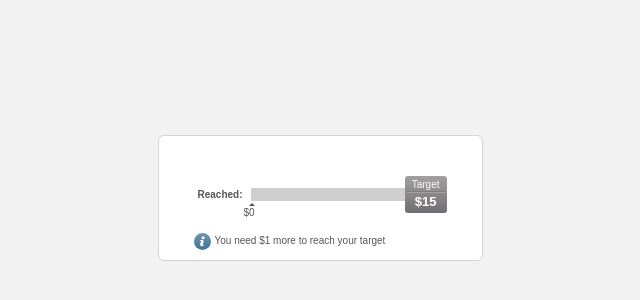
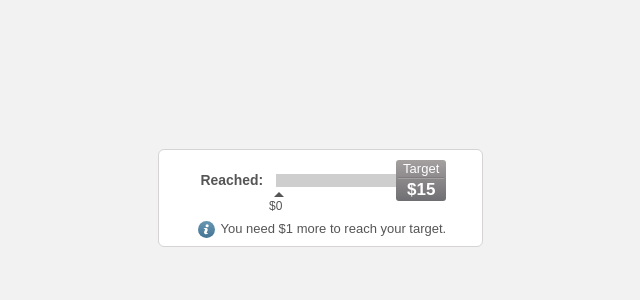
Before and after one commit to merethlot/indicator, a website: page app/index.html in a window 1280 px wide. Shown: the part 202-502 px from the top of the page, without its empty margins (320-960 px from the left). Drawn offline with nearby package versions, Linux system fonts and the light colour scheme; files that its build step writes are made by us from their sources; no server answers; files whose address does not match are found by name.

Commit message:
final styling

```diff
--- a/app/index.html
+++ b/app/index.html
@@ -38,7 +38,7 @@
         </div>
       </div>
       <div class="result-description js-result-description">
-        <span class="result-description-icon"><i class="icon icon-info"></i></span>You need $<span class="js-need-more">1</span> more to reach your target
+        <span class="result-description-icon"><i class="icon icon-info"></i></span>You need $<span class="js-need-more">1</span> more to reach your target.
       </div>
     </div>
   </section>
--- a/app/less/application.less
+++ b/app/less/application.less
@@ -9,7 +9,7 @@
   justify-content: center;
   align-items: center;
   background-color: #f2f2f2;
-  font-size: 10px;
+  font-size: 12px;
   color: #555;
 }
 
@@ -20,12 +20,12 @@
 .result {
   display: flex;
   flex-direction: row;
-  justify-content: center;
+  justify-content: flex-start;
   align-items: center;
   margin-bottom: 20px;
   &-wrapper {
     width: 325px;
-    padding: 40px 35px 10px;
+    padding: 10px 17px 8px 39px;
     border-radius: 6px;
     border: 1px solid #d5d3d3;
     background-color: #fff;
@@ -36,21 +36,21 @@
     &-wrapper {
       position: relative;
       // padding-bottom: 20px;
-      flex: 1 0 120px;
+      flex: 0 0 120px;
     }
   }
   &-info {
-    padding: 0 8px 0 4px;
+    padding: 0 13px 0 3px;
     font-weight: bold;
+    font-size: 1.16em;
+    line-height: 1.1;
 
   }
   &-target {
-    margin-left: 7px;
     color: #fff;
     border-radius: 3px;
-    padding: 3px 2px;
+    padding: 1px 2px 0;
     text-align: center;
-
     /* Permalink - use to edit and share this gradient: http://colorzilla.com/gradient-editor/#a5a0a0+0,6f6e72+100 */
     background: #a5a0a0; /* Old browsers */
     background: -moz-linear-gradient(top, #a5a0a0 0%, #6f6e72 100%); /* FF3.6-15 */
@@ -63,12 +63,13 @@
     &-text {
       border-bottom: 1px solid  #7f7d80;
       padding: 0 5px 1px;
+      font-size: 13px;
       .success & {
         border-bottom-color: #029610;
       }
     }
     &-amount {
-      font-size: 13px;
+      font-size: 17px;
       font-weight: bold;
       border-top: 1px solid  #a5a0a0;
       padding: 1px 5px;
@@ -76,6 +77,9 @@
         border-top-color: #26c135;
       }
     }
+  }
+  &-description {
+    font-size: 13px;
   }
   &-description-icon {
     /* Permalink - use to edit and share this gradient: http://colorzilla.com/gradient-editor/#6797b3+0,447492+100 */
@@ -91,7 +95,7 @@
     padding: 1px;
     display: inline-block;
     vertical-align: middle;
-    margin-right: 4px;
+    margin-right: 6px;
   }
 }
 
@@ -100,16 +104,7 @@
   padding: 3px;
   background-color: #cecece;
   transition: background-color 0.5s ease;
-  &:after {
-    background: #cecece;
-    content: "";
-    display: block;
-    width: 7px;
-    height: 13px;
-    position: absolute;
-    right: -7px;
-    top: 0;
-  }
+
   &-bar {
     background-color: #0489d1;
     width: 0%;
@@ -120,7 +115,7 @@
   }
   &-label {
     position: absolute;
-    bottom: -20px;
+    bottom: -29px;
     // left: 0%;
     right: 0;
     // margin-left: -12px;
@@ -131,10 +126,10 @@
       position: absolute;
       display: block;
       content: "";
-      top: -7px;
+      top: -12px;
       left: 5px;
       // margin-left: -2px;
-      border: 3px solid transparent;
+      border: 5px solid transparent;
       border-bottom-color: #555;
     }
   }
```
Also changed, not shown: dist/css/application.css, dist/index.html, dist/js/application.js.
